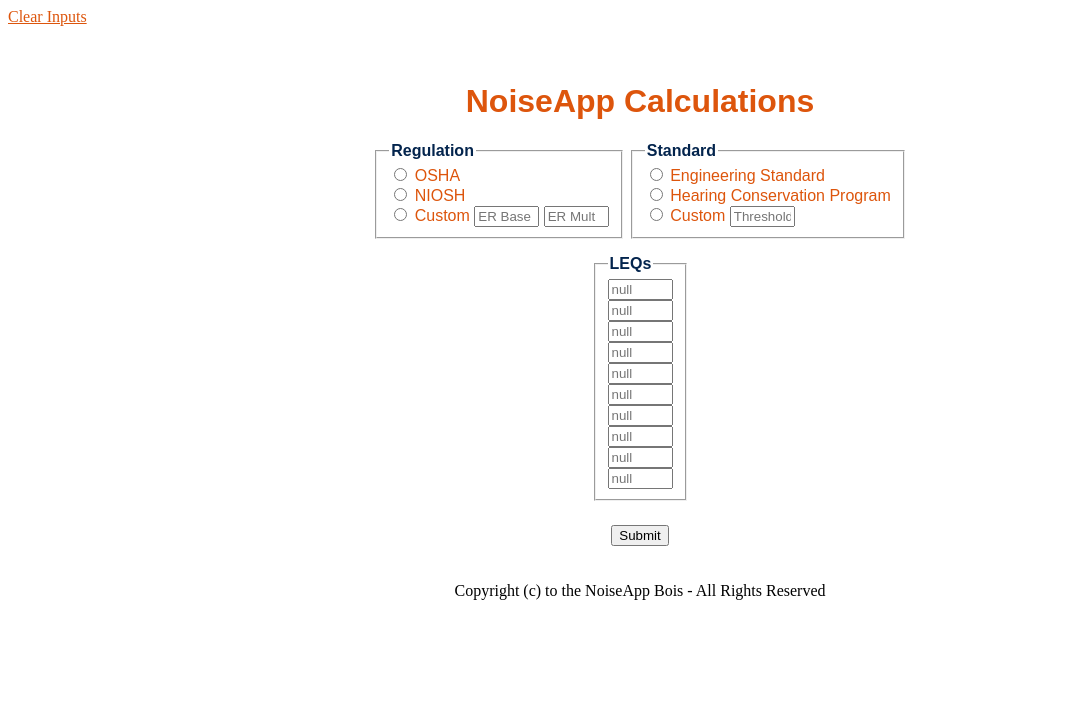
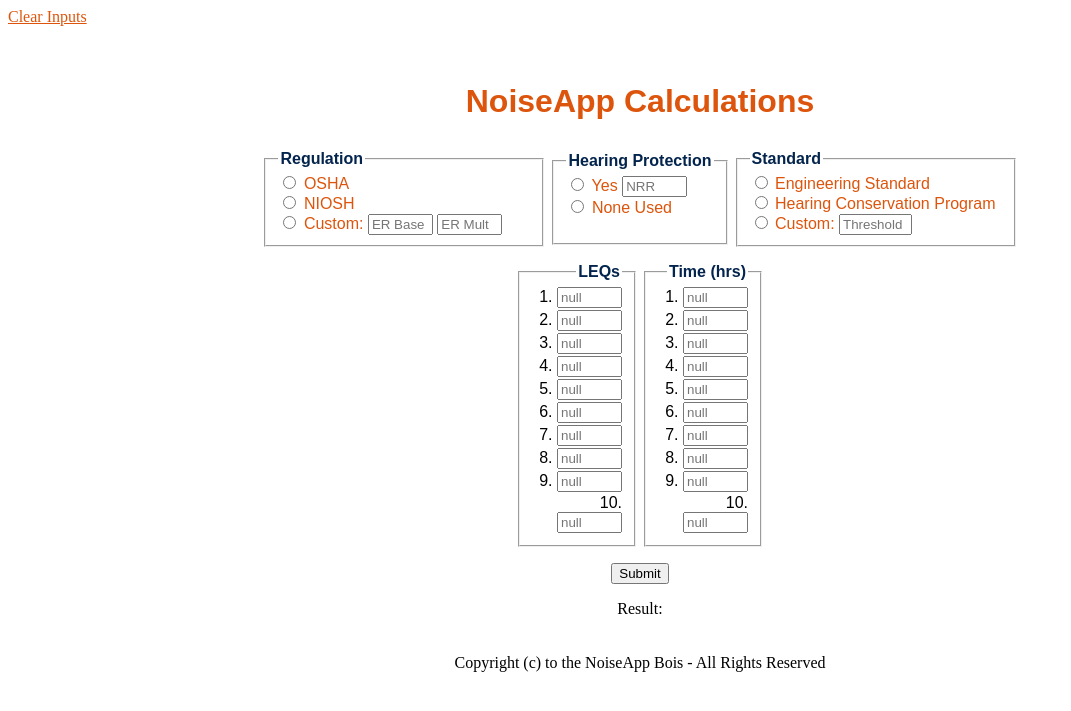
Before and after one commit to erayner305/NoiseApp, a Flask app: page / in a window 1280 px wide. Shown: the top 711 px of the page, without its empty margins (0-1071 px from the left). Run offline with Flask 2, Linux system fonts and the light colour scheme.

Commit message:
Edited the way forms are handled

```diff
--- a/templates/index.html
+++ b/templates/index.html
@@ -1,3 +1,6 @@
+<head>
+	<!--<link href="{{url_for('static', filename ='css/styles.css')}}" rel="stylesheet" /> -->
+</head>
 {%extends 'base.html'%}
 {%block content%}
 <br/>
@@ -6,7 +9,8 @@
 
     <!-- Usable outputs for these forms are under the field "value" -->
     <form>
-    	<fieldset style="display:inline-block;text-align:left;box-sizing:border-box;font-family: Arial">
+	<div style="margin:auto;float:initial;padding:8px">
+		<fieldset style="display:inline-block;text-align:left;box-sizing:border-box;font-family: Arial;width: 280px;vertical-align:middle">
     		<legend style="color:#03244d;font-weight: 600">Regulation</legend>
 	    		<input type="radio" id="regulation1" name ="regulation" value="OSHA"/>
 		        <label style="color: #dd550c;font-weight: 400" for="regulation1"> OSHA</label><br>
@@ -15,13 +19,24 @@
 		        <label style="color: #dd550c;font-weight: 400" for="regulation2"> NIOSH</label><br>
 
 		        <input type="radio" id="regulation3" name ="regulation" value="CustomRegulation"/>
-		        <label style="color: #dd550c;font-weight: 400" for="vehicle1"> Custom</label>
+		        <label style="color: #dd550c;font-weight: 400" for="regulation3"> Custom: </label>
 
 			        <input type="text" id="customregulation1" name="customregulation" placeholder="ER Base" size = "5">
 			        <input type="text" id="customregulation2" name="customregulation" placeholder="ER Mult" size = "5">
     	</fieldset>
 
-		<fieldset style="display:inline-block;text-align:left;box-sizing:border-box;font-family: Arial">
+		<fieldset style="display:inline-block;font-family: Arial;text-align:left;vertical-align:middle;height:74px">
+			<legend style="color:#03244d;font-weight: 600">Hearing Protection</legend>
+			<input type="radio" id="hearingProc1" name ="hearingProc" value="true"/>
+			<label style="color: #dd550c;font-weight: 400" for="vehicle1"> Yes</label>
+
+				<input type="text" id="customregulation1" name="customregulation" placeholder="NRR" size = "5"><br>
+
+			<input type="radio" id="hearingProc2" name ="hearingProc" value="false"/>
+			<label style="color: #dd550c;font-weight: 400" for="vehicle1"> None Used</label>
+		</fieldset>
+
+		<fieldset style="display:inline-block;text-align:left;box-sizing:border-box;font-family: Arial;width: 280px;vertical-align:middle">
 			<legend style="color:#03244d;font-weight: 600">Standard</legend>
 			  	<input type="radio" id="standard1" name="standard" value="ES"/>
 			  	<label style="color:#dd550c;font-weight: 400" for="standard1">Engineering Standard</label><br>
@@ -30,31 +45,55 @@
 			  	<label style="color:#dd550c;font-weight: 400" for="standard2">Hearing Conservation Program</label><br>
 
 			  	<input type="radio" id="standard3" name="standard" value="CustomStandard"/>
-			  	<label style="color:#dd550c;font-weight: 400" for="standard3">Custom</label>
+			  	<label style="color:#dd550c;font-weight: 400" for="standard3">Custom: </label>
 
-			  	<input type="text" id="customStandard2" name="Threshold" placeholder="Threshold" size="5">
+			  	<input type="text" id="customStandard2" name="Threshold" placeholder="Threshold" size="6">
 		</fieldset>
-	</form>
+	</div>
+
+
 
 	<!-- Each one of these will be linked to some function with a variable amount of inputs -->
-    <form>
-    	<fieldset style="display:inline;font-family: Arial">
-    		<legend style="color:#03244d;font-weight: 600">LEQs</legend>
-    		<input type="text" id="LEQ1" name="LEQ1" placeholder="null" size = "5"><br>
-    		<input type="text" id="LEQ2" name="LEQ2" placeholder="null" size = "5"><br>
-    		<input type="text" id="LEQ3" name="LEQ3" placeholder="null" size = "5"><br>
-    		<input type="text" id="LEQ4" name="LEQ4" placeholder="null" size = "5"><br>
-    		<input type="text" id="LEQ5" name="LEQ5" placeholder="null" size = "5"><br>
-    		<input type="text" id="LEQ6" name="LEQ6" placeholder="null" size = "5"><br>
-    		<input type="text" id="LEQ7" name="LEQ7" placeholder="null" size = "5"><br>
-    		<input type="text" id="LEQ8" name="LEQ8" placeholder="null" size = "5"><br>
-    		<input type="text" id="LEQ9" name="LEQ9" placeholder="null" size = "5"><br>
-    		<input type="text" id="LEQ10" name="LEQ10" placeholder="null" size = "5"><br>
-    	</fieldset>
+		<div style="padding:8px;margin:auto">
+			<fieldset style="display:inline-block;font-family: Arial;text-align:right;width:90px">
+				<legend style="color:#03244d;font-weight: 600">LEQs</legend>
+				1. <input type="text" id="LEQ1" name="LEQ1" placeholder="null" size = "5" style="margin-bottom:2px"><br>
+				2. <input type="text" id="LEQ2" name="LEQ2" placeholder="null" size = "5" style="margin-bottom:2px"><br>
+				3. <input type="text" id="LEQ3" name="LEQ3" placeholder="null" size = "5" style="margin-bottom:2px"><br>
+				4. <input type="text" id="LEQ4" name="LEQ4" placeholder="null" size = "5" style="margin-bottom:2px"><br>
+				5. <input type="text" id="LEQ5" name="LEQ5" placeholder="null" size = "5" style="margin-bottom:2px"><br>
+				6. <input type="text" id="LEQ6" name="LEQ6" placeholder="null" size = "5" style="margin-bottom:2px"><br>
+				7. <input type="text" id="LEQ7" name="LEQ7" placeholder="null" size = "5" style="margin-bottom:2px"><br>
+				8. <input type="text" id="LEQ8" name="LEQ8" placeholder="null" size = "5" style="margin-bottom:2px"><br>
+				9. <input type="text" id="LEQ9" name="LEQ9" placeholder="null" size = "5" style="margin-bottom:2px"><br>
+				10. <input type="text" id="LEQ10" name="LEQ10" placeholder="null" size = "5" style="margin-bottom:2px"><br>
+			</fieldset>
+
+			<fieldset style="display:inline-block;font-family: Arial;text-align:right;width:90px">
+				<legend style="color:#03244d;font-weight: 600">Time (hrs)</legend>
+				1. <input type="text" id="TIME1" name="TIME1" placeholder="null" size = "5" style="margin-bottom:2px"><br>
+				2. <input type="text" id="TIME2" name="TIME2" placeholder="null" size = "5" style="margin-bottom:2px"><br>
+				3. <input type="text" id="TIME3" name="TIME3" placeholder="null" size = "5" style="margin-bottom:2px"><br>
+				4. <input type="text" id="TIME4" name="TIME4" placeholder="null" size = "5" style="margin-bottom:2px"><br>
+				5. <input type="text" id="TIME5" name="TIME5" placeholder="null" size = "5" style="margin-bottom:2px"><br>
+				6. <input type="text" id="TIME6" name="TIME6" placeholder="null" size = "5" style="margin-bottom:2px"><br>
+				7. <input type="text" id="TIME7" name="TIME7" placeholder="null" size = "5" style="margin-bottom:2px"><br>
+				8. <input type="text" id="TIME8" name="TIME8" placeholder="null" size = "5" style="margin-bottom:2px"><br>
+				9. <input type="text" id="TIME9" name="TIME9" placeholder="null" size = "5" style="margin-bottom:2px"><br>
+				10. <input type="text" id="TIME10" name="TIME10" placeholder="null" size = "5" style="margin-bottom:2px"><br>
+			</fieldset>
+		</div>
+		<div>
+
+		</div>
+		<!-- This submit button needs to linked to backend code that submits all of these forms at the same time -->
+		<input style="margin-top:8px" type="submit" value="Submit">
     </form>
+	<!-- This output will display the results -->
+	Result:<output ></output>
 
-    <!-- This submit button needs to linked to backend code that submits all of these forms at the same time -->
-    <input style="margin-top:8px" type="submit" value="Submit">
+
+
 
 </center>
 {%endblock%}
```
Also changed, not shown: 1 other file.
